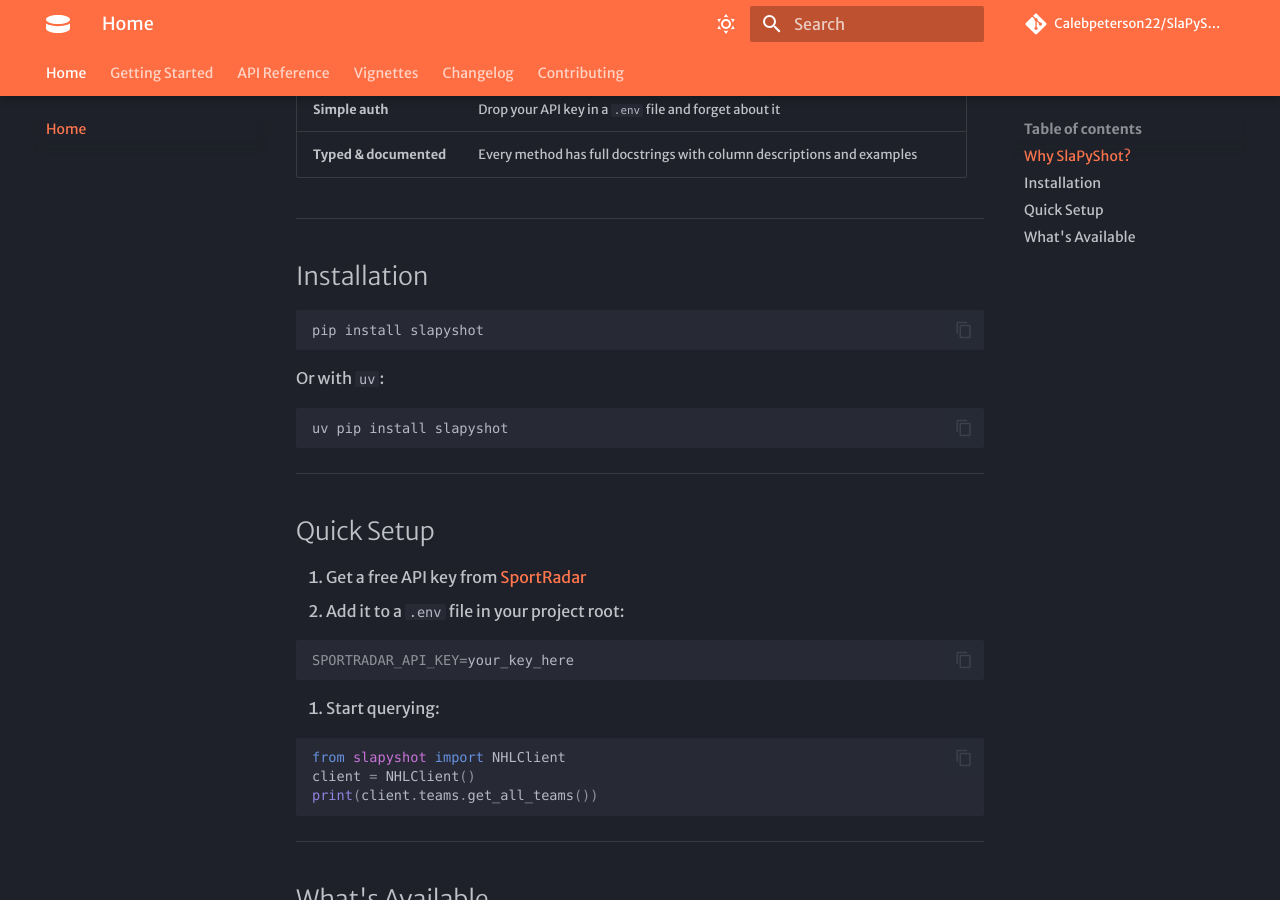
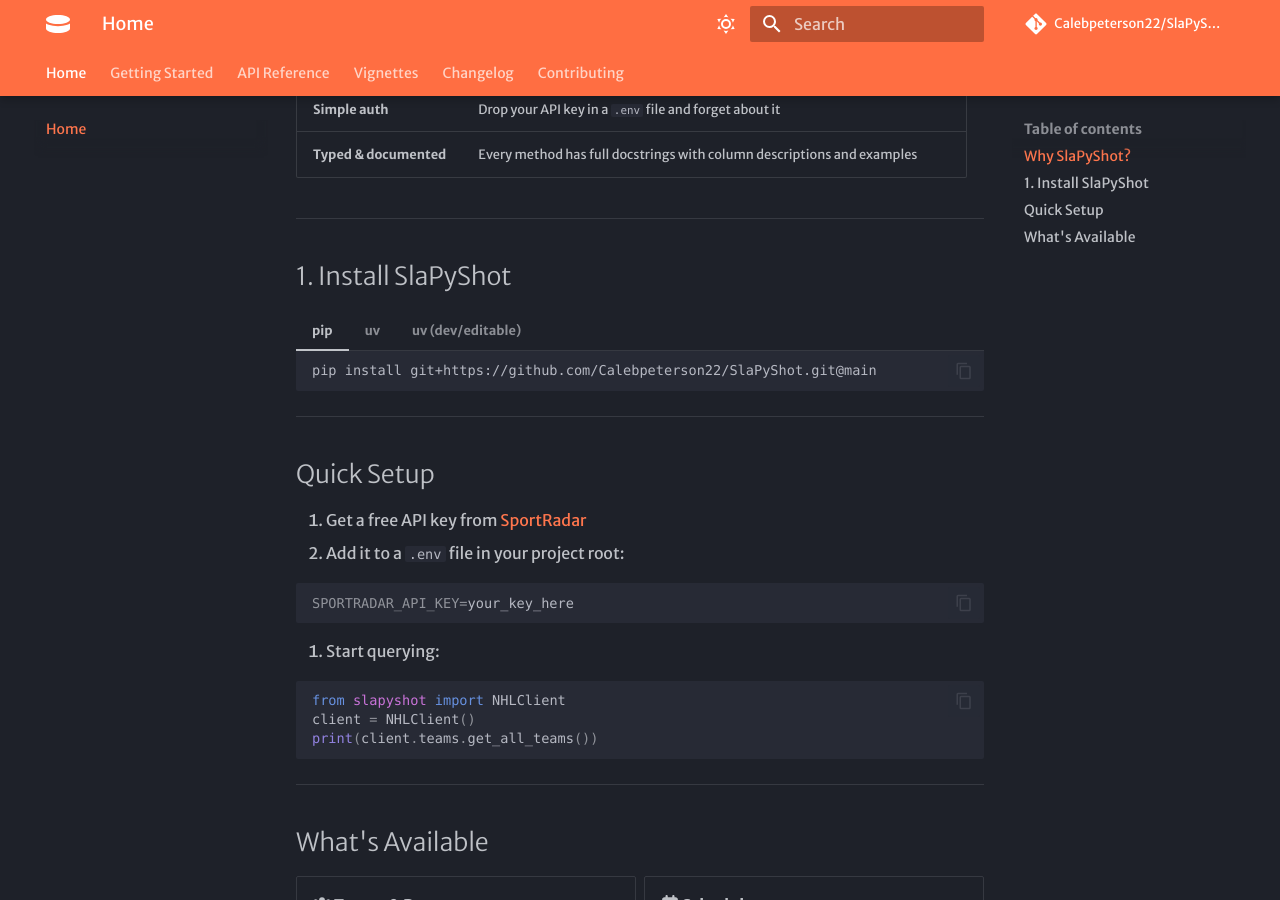
Before and after one commit to Calebpeterson22/SlaPyShot, an MkDocs documentation site: the page built from docs/index.md, in a window 1280 px wide and 900 px high, scrolled down 836 px. Built offline with MkDocs 1.6.1 and Material for MkDocs 9.7.7, drawn with Linux system fonts in a browser that asks for light colours; some web fonts are replaced; comment, search, counter and statistics services are not loaded.

Commit message:
bug fixes 2

````diff
--- a/docs/index.md
+++ b/docs/index.md
@@ -35,17 +35,25 @@
 
 ---
 
-## Installation
+## 1. Install SlaPyShot
 
-```bash
-pip install slapyshot
-```
+=== "pip"
 
-Or with `uv`:
+    ```bash
+    pip install git+https://github.com/Calebpeterson22/SlaPyShot.git@main
+    ```
 
-```bash
-uv pip install slapyshot
-```
+=== "uv"
+
+    ```bash
+    uv pip install git+https://github.com/Calebpeterson22/SlaPyShot.git@main
+    ```
+
+=== "uv (dev/editable)"
+
+    ```bash
+    uv sync
+    ```
 
 ---
 
````
